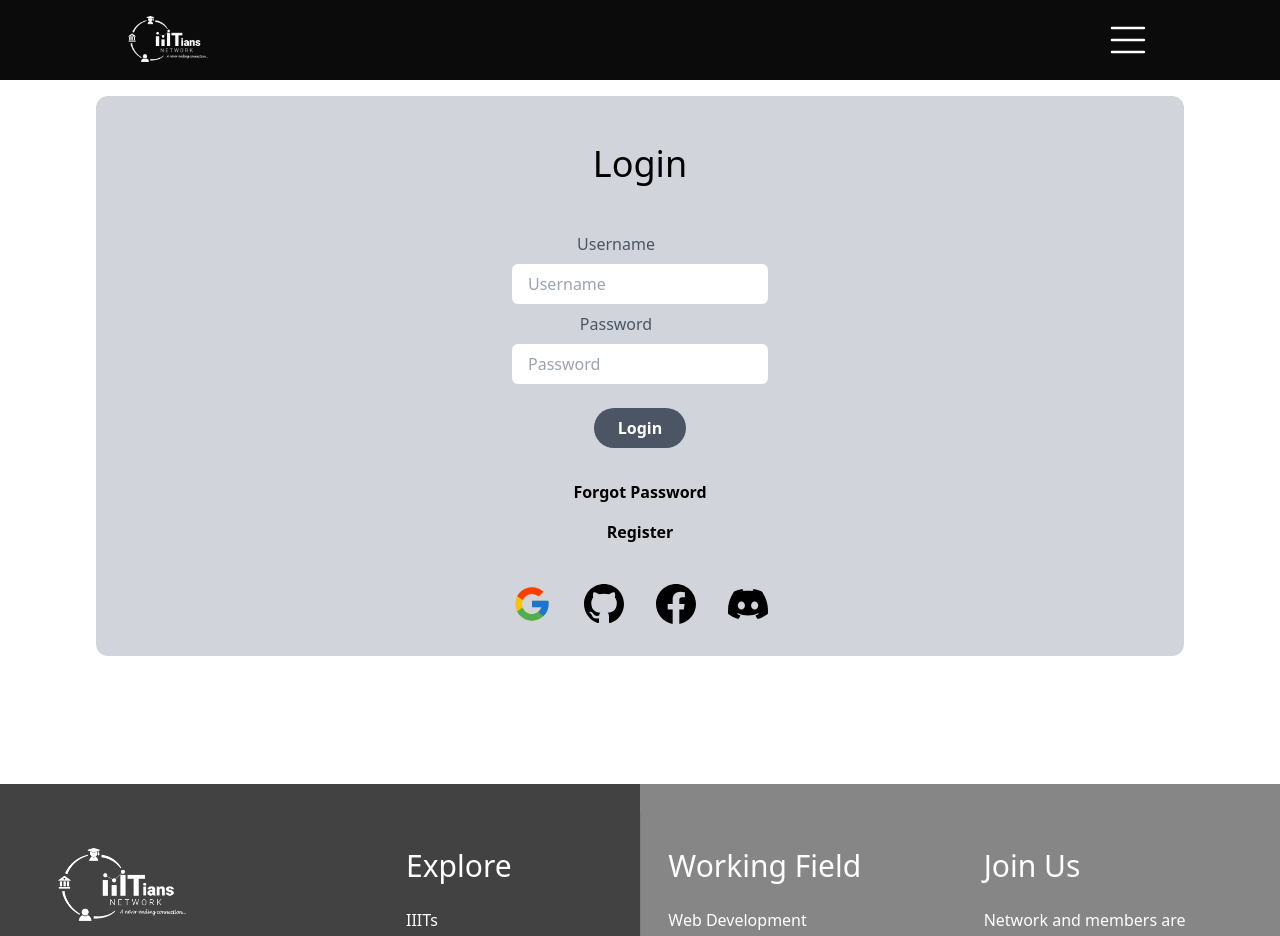
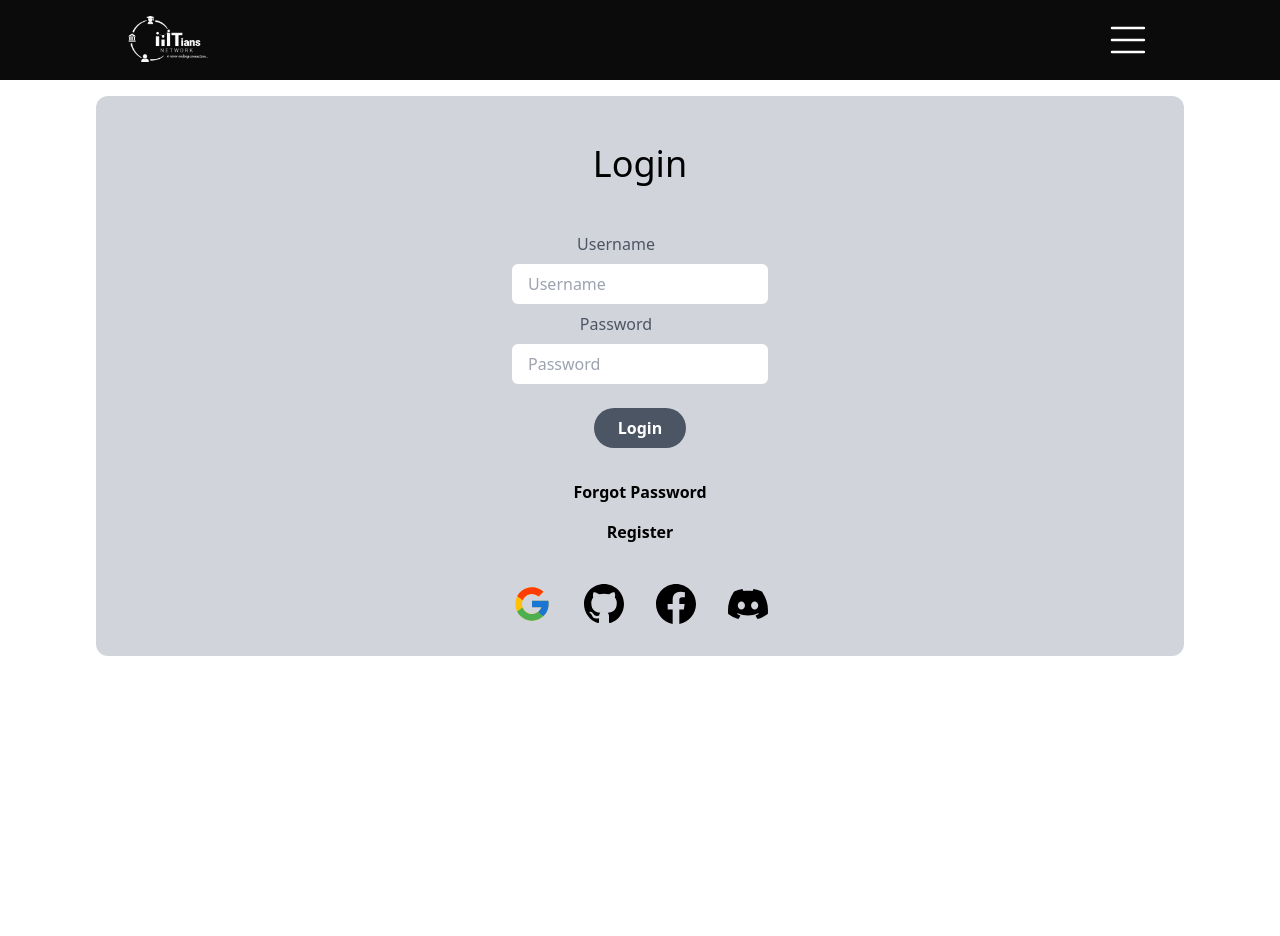
Before and after one commit to HimanshuChittora23908/IIITians_Network_Website, a Next.js app in the folder frontend/: page /login in a window 1280 px wide. Shown: the top 936 px of the page. After the commit the page ends 800 px from the top, so only its background shows below. Built offline with nearby package versions, Linux system fonts and the light colour scheme.

Commit message:
removed footer from login/register sections

```diff
--- a/frontend/pages/login.tsx
+++ b/frontend/pages/login.tsx
@@ -1,14 +1,12 @@
 import type { NextPage } from "next";
 import { LoginPage } from "../components/Login";
 import { Navbar } from "../components/Home";
-import { Footer_Main } from "../components/Footer";
 
 const About: NextPage = () => {
   return (
     <>
       <Navbar />
       <LoginPage />
-      <Footer_Main />
     </>
   );
 };
--- a/frontend/pages/register.tsx
+++ b/frontend/pages/register.tsx
@@ -1,14 +1,12 @@
 import type { NextPage } from "next";
 import { RegisterPage } from "../components/Login";
 import { Navbar } from "../components/Home";
-import { Footer_Main } from "../components/Footer";
 
 const About: NextPage = () => {
   return (
     <>
       <Navbar />
       <RegisterPage />
-      <Footer_Main />
     </>
   );
 };
--- a/frontend/pages/registeremail1.tsx
+++ b/frontend/pages/registeremail1.tsx
@@ -1,14 +1,12 @@
 import type { NextPage } from "next";
 import { RegisterEmail1 } from "../components/Login";
 import { Navbar } from "../components/Home";
-import { Footer_Main } from "../components/Footer";
 
 const About: NextPage = () => {
   return (
     <>
       <Navbar />
       <RegisterEmail1 />
-      <Footer_Main />
     </>
   );
 };
--- a/frontend/pages/registeremail2.tsx
+++ b/frontend/pages/registeremail2.tsx
@@ -1,14 +1,12 @@
 import type { NextPage } from "next";
 import { RegisterEmail2 } from "../components/Login";
 import { Navbar } from "../components/Home";
-import { Footer_Main } from "../components/Footer";
 
 const About: NextPage = () => {
   return (
     <>
       <Navbar />
       <RegisterEmail2 />
-      <Footer_Main />
     </>
   );
 };
```
